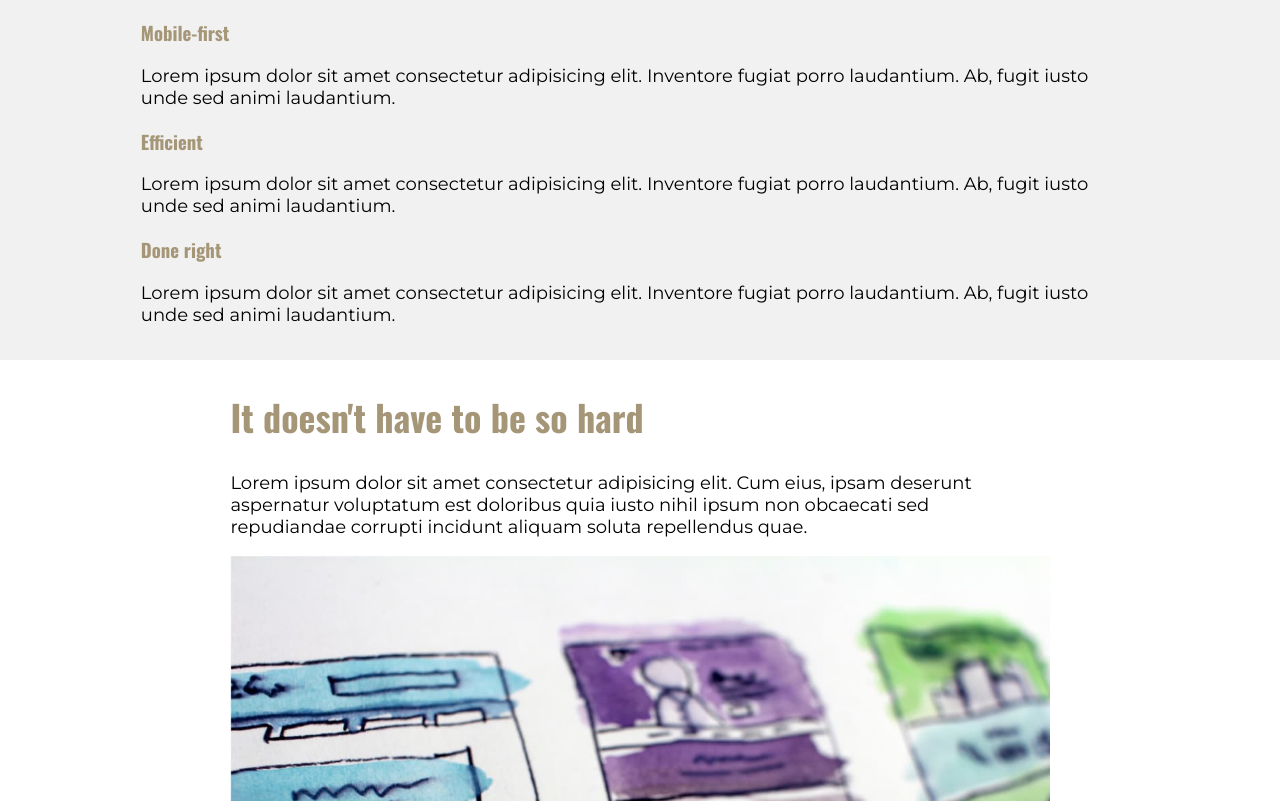
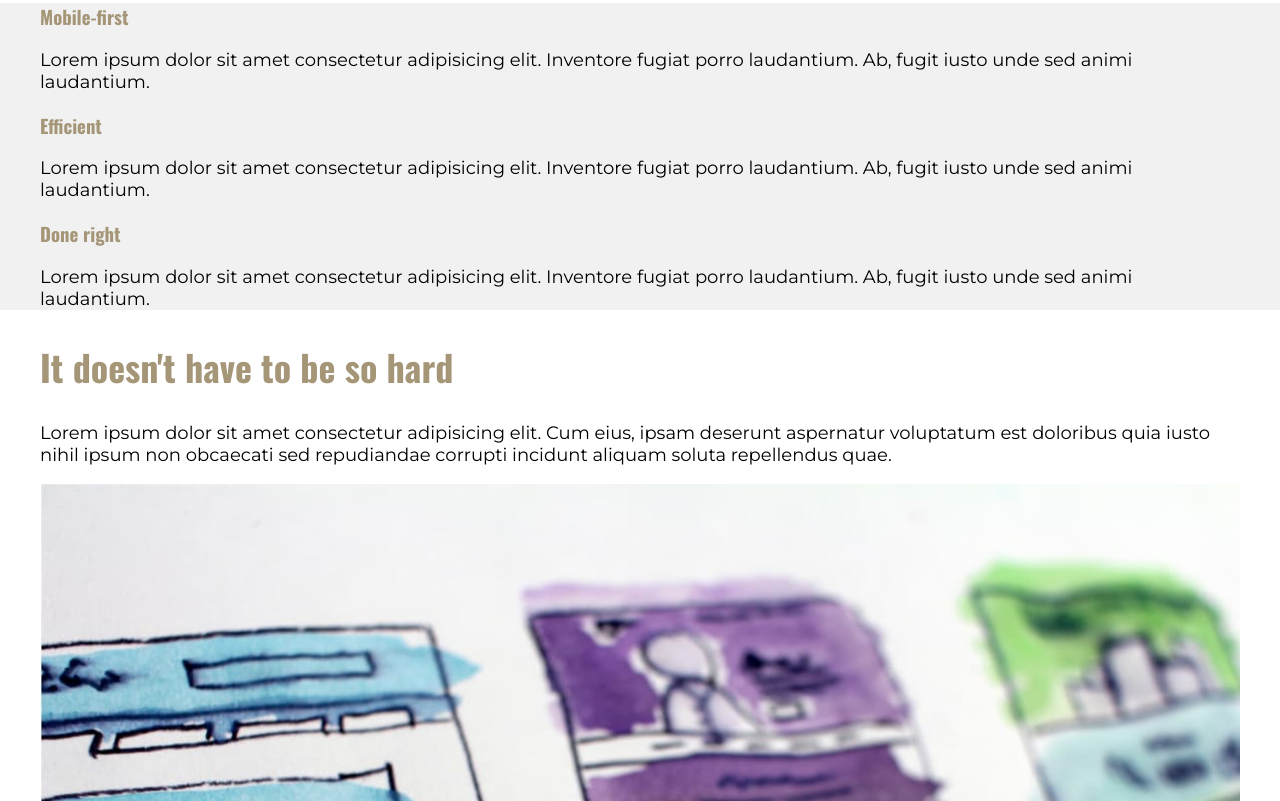
Before and after one commit to iremharnak/finalChallenge, a plain HTML site: page index.html in a window 1280 px wide. Shown: the part 659-1460 px from the top of the page. Drawn offline with nearby package versions, Linux system fonts and the light colour scheme.

Commit message:
tweaking again

```diff
--- a/index.html
+++ b/index.html
@@ -53,7 +53,7 @@
     <main>
       <section class="before-Primary">
         <div class="container row">
-          <div class="column">
+          <div >
             <h3>Mobile-first</h3>
             <p>
               Lorem ipsum dolor sit amet consectetur adipisicing elit. Inventore
@@ -61,7 +61,7 @@
               laudantium.
             </p>
           </div>
-          <div class="column">
+          <div>
             <h3>Efficient</h3>
             <p>
               Lorem ipsum dolor sit amet consectetur adipisicing elit. Inventore
@@ -69,7 +69,7 @@
               laudantium.
             </p>
           </div>
-          <div class="column">
+          <div>
             <h3>Done right</h3>
             <p>
               Lorem ipsum dolor sit amet consectetur adipisicing elit. Inventore
@@ -79,7 +79,6 @@
           </div>
         </div>
       </section>
-      <section class="main container row">
       <div class="primary-content">
         <div class="container">
           <h2>It doesn't have to be so hard</h2>
@@ -130,7 +129,6 @@
           </div>
         </div>
       </aside>
-      </section>
     </main>
     <footer>
       <section>
--- a/style.css
+++ b/style.css
@@ -174,7 +174,7 @@ header {
   text-align: center;
 }
 .container {
-  width: 80%;
+  width: 100%;
   max-width: 1200px;
   margin: 0 auto;
   position: relative;
@@ -193,7 +193,6 @@ header {
 }
 .before-Primary {
   background-color: #f1f1f1;
-  padding: 1em;
 }
 .cart {
   background-color: #3b4050;
```
Lines whose indentation alone changed are shown as unchanged.
